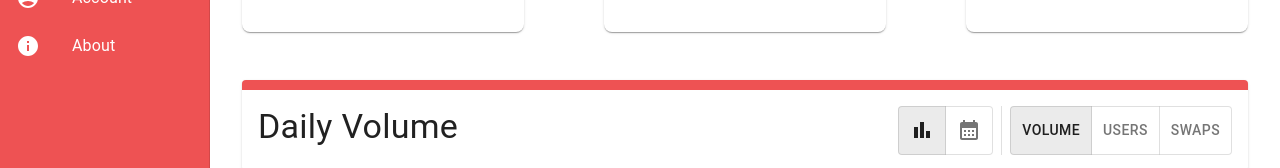
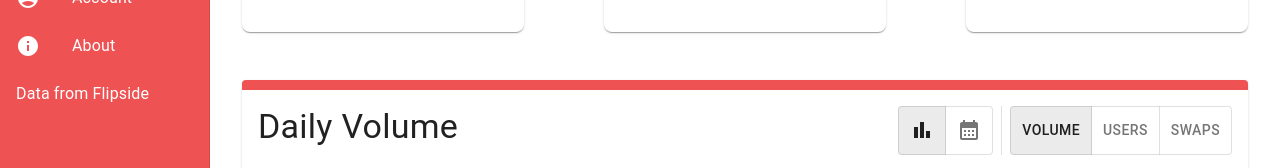
Before and after one commit to smolsquirrel/snowstorm, a React (Vite) app in the folder frontend/: page / in a window 1280 px wide. Shown: the part 284-452 px from the top of the page. Built offline with nearby package versions, Linux system fonts and the light colour scheme; no server answers.

Commit message:
Added flipside credit

```diff
--- a/frontend/src/components/Sidebar.tsx
+++ b/frontend/src/components/Sidebar.tsx
@@ -84,6 +84,11 @@ function Sidebar() {
 						<ListItemText>About</ListItemText>
 					</ListItemButton>
 				</ListItem>
+				<ListItem disablePadding sx={{ color: "white" }}>
+					<ListItemButton>
+						<ListItemText>Data from Flipside</ListItemText>
+					</ListItemButton>
+				</ListItem>
 			</List>
 		</Drawer>
 	)
```
